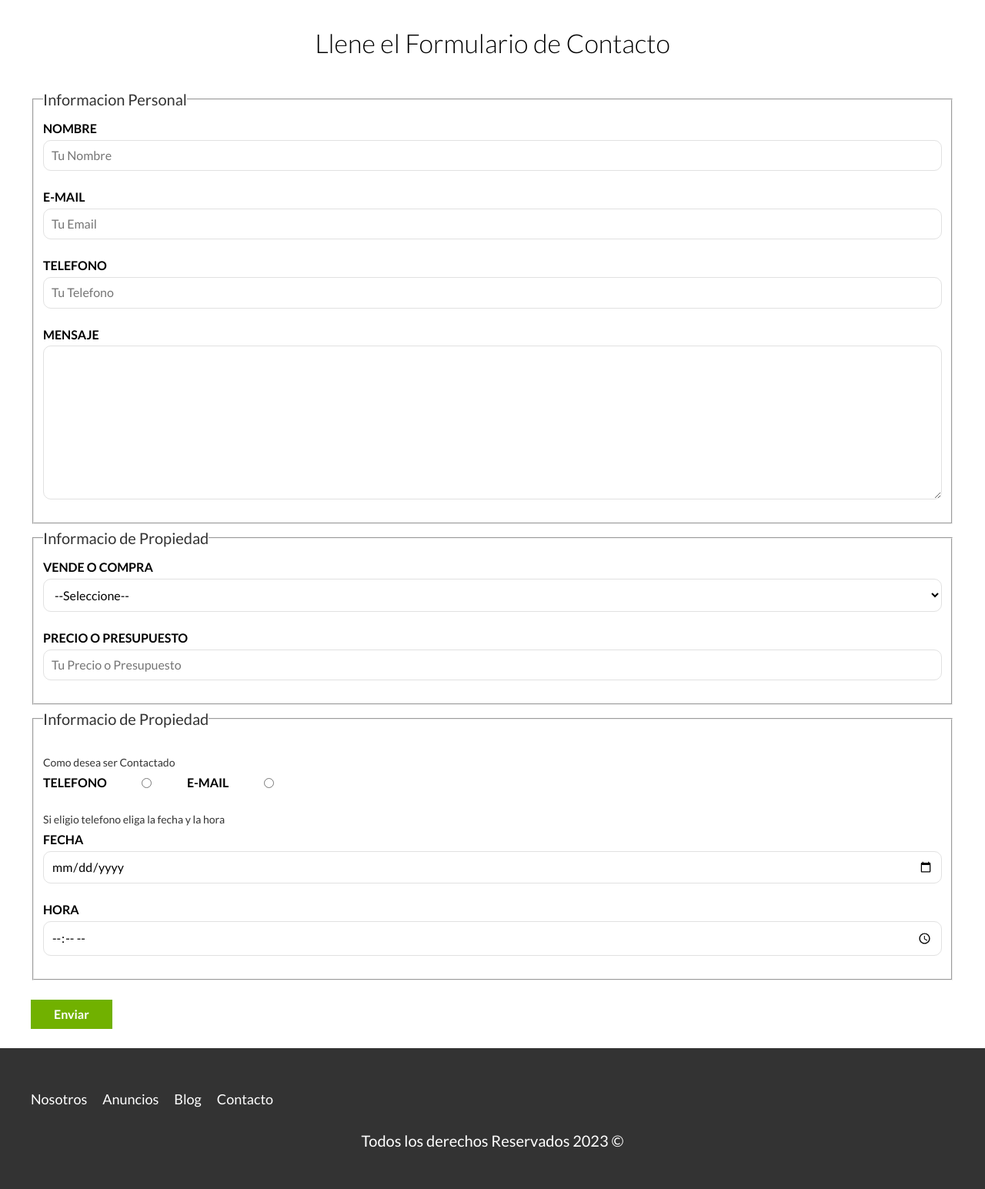
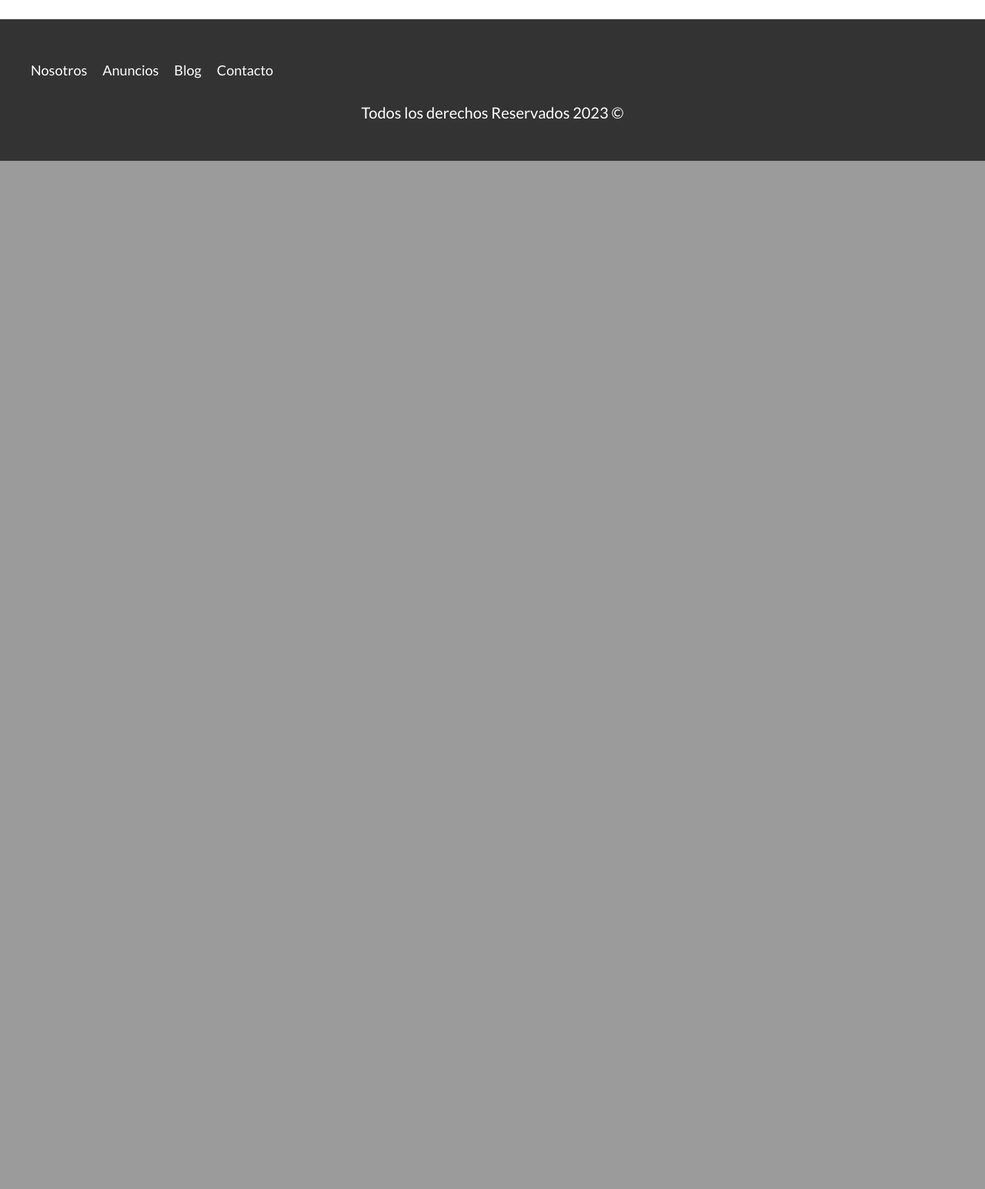
Before and after one commit to UlisesKuroko/centurydiamante, a PHP site: page /contacto.php in a window 1280 px wide. Shown: the part 1775-3320 px from the top of the page at 77% size. After the commit the page ends 1984 px from the top, so only its background shows below. Run offline with PHP 8.4, Linux system fonts and the light colour scheme.

Commit message:
Update contacto.php

```diff
--- a/contacto.php
+++ b/contacto.php
@@ -40,63 +40,8 @@
                         <img loading="lazy" src="build/img/unete.jpg" alt="century">
 
  </picture>
- <h2>Llene el Formulario de Contacto</h2>
- <form class="formulario" >
-    <fieldset>
-        <legend>Informacion Personal</legend>
-        <Label for="nombre">Nombre</Label>
-        <input type="text" placeholder="Tu Nombre" id="nombre">
-
-        <Label for="email">E-Mail</Label>
-        <input type="email" placeholder="Tu Email" id="email">
-
-        <Label for="telefono">Telefono</Label>
-        <input type="tel" placeholder="Tu Telefono" id="telefono">
-
-        <Label for="mensaje">Mensaje</Label>
-        <textarea  id="mensaje"></textarea>
-    </fieldset>
-
-<fieldset>
-    <legend>Informacio de Propiedad</legend>
-    <Label for="opciones">Vende o Compra</Label>
-    <select  id="opciones">
-        <option value="" disabled selected>--Seleccione--</option>
-        <option value="Compra">Compra</option>
-        <option value="Vende">Vende</option>
-    </select>
-
-    <Label for="presupuesto">Precio o Presupuesto</Label>
-        <input type="number" placeholder="Tu Precio o Presupuesto" id="presupuesto">
-</fieldset>
-
-<fieldset>
-    <legend>Informacio de Propiedad</legend>
-  <p>Como desea ser Contactado</p>
-
-  <div class="forma-contacto">
-    <label for="contactar-telefono">Telefono</label>
-    <input name="contacto" type="radio" value="telefono" id="contactar-telefono">
-
-    <label for="contactar-email">E-Mail</label>
-    <input name="contacto" type="radio" value="email" id="contactar-email">
-  </div>
-  <p>Si eligio telefono eliga la fecha y la hora</p>
-
-  <Label for="fecha">Fecha</Label>
-  <input type="date"  id="fecha">
-
-  <Label for="hora">Hora</Label>
-  <input type="time"  id="hora" min="09:00" max="20:00">
-
-</fieldset>
 
 
-
-    <input type="submit" value="Enviar" class="boton-verde">
-
-
- </form>
 </main>
 
 <?php
```
